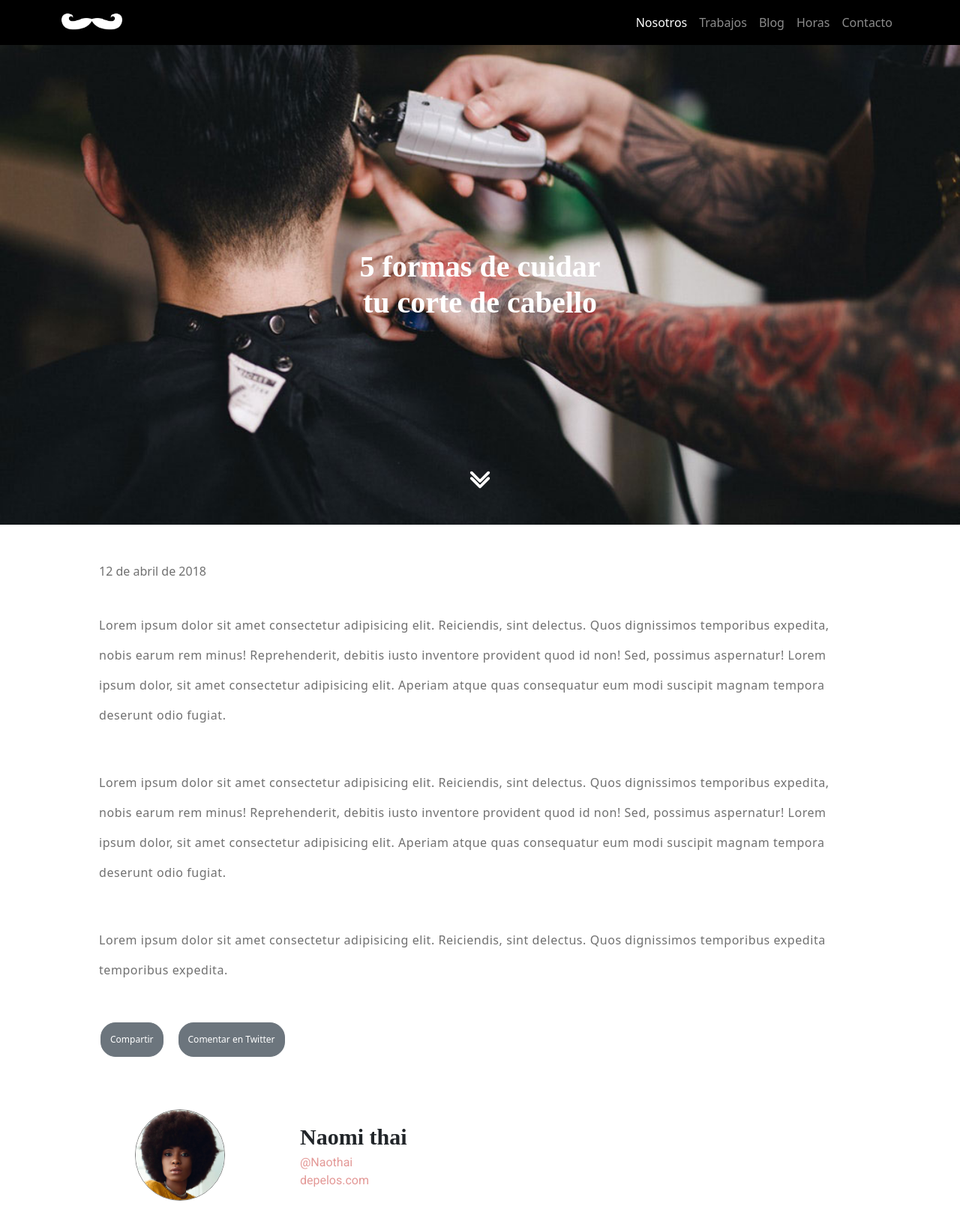
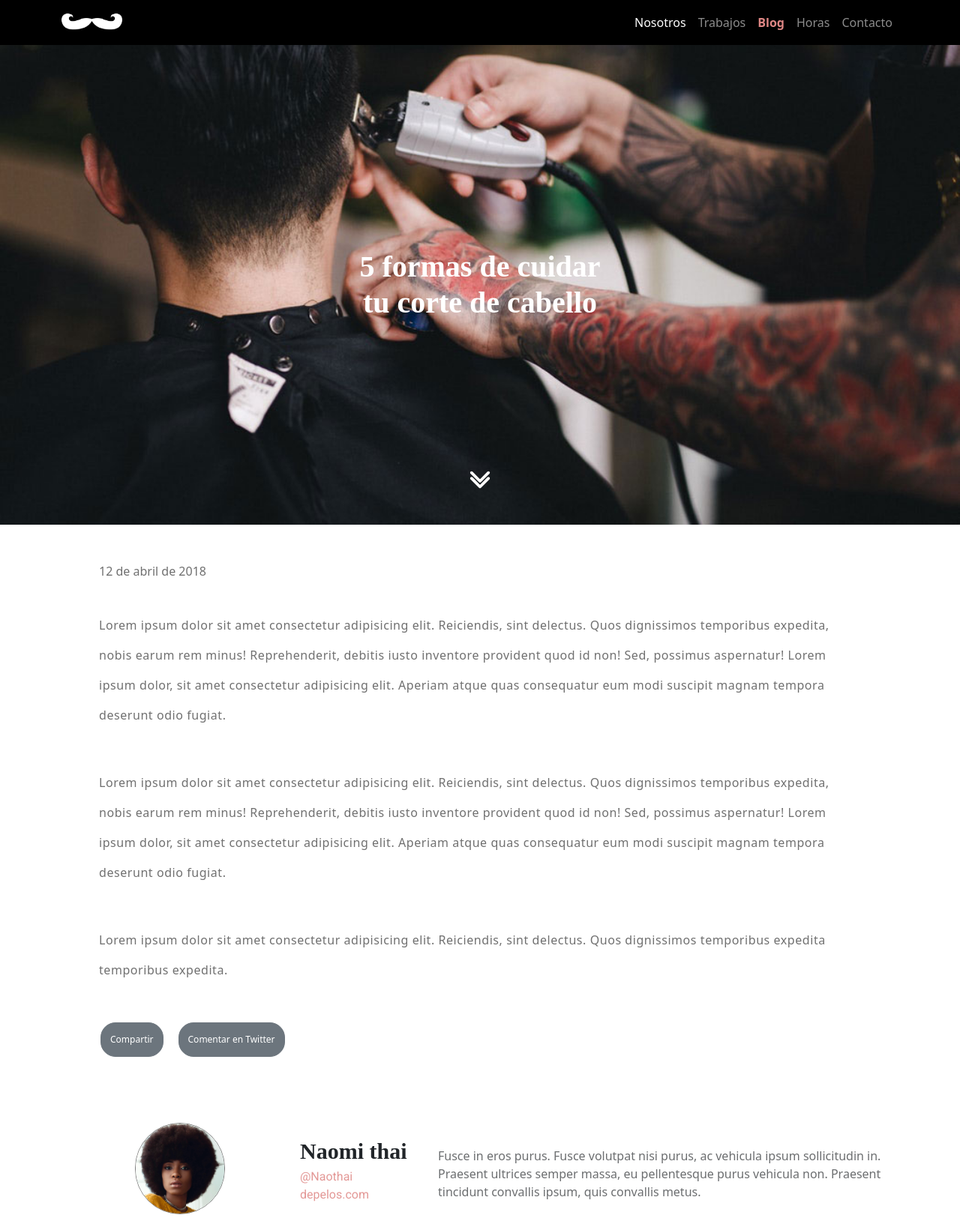
Before and after one commit to TanaAC/barbershop, a plain HTML site: page index.html in a window 1280 px wide. Shown: the top 1641 px of the page at 75% size. Drawn offline with nearby package versions, Linux system fonts and the light colour scheme; a script that the page names is missing; a web font is replaced by a local one.

Commit message:
almost almost finished

```diff
--- a/assets/scss/components/_navbar.scss
+++ b/assets/scss/components/_navbar.scss
@@ -8,3 +8,7 @@
     }
   }
 }
+
+.text-color-pink{
+  color: #DE8684;
+}
--- a/assets/scss/components/_pagination.scss
+++ b/assets/scss/components/_pagination.scss
@@ -1,8 +1,15 @@
-.pagination-button{
+.pagination-button {
   height: 156px;
   display: flex;
   justify-content: center;
   align-items: center;
   margin-top: 50px;
   background-color: $color-grey-light;
+
+  .page-item {
+
   }
+  .page-link {
+
+}
+}
--- a/assets/scss/layout/_data-section.scss
+++ b/assets/scss/layout/_data-section.scss
@@ -1,6 +1,6 @@
 .data-section{
 
-    text-align: start;
+    text-align: center;
 &__name{
     font-family:$ff-playf;
     font-size: $fz-x-larg;
@@ -11,6 +11,7 @@
 @media screen and (min-width: 992px) {
     flex-direction: row;
     justify-content: start;
+    text-align: left;
     margin-left: 100px;
   }
 
@@ -32,7 +33,7 @@
      margin-top: 50px;
      color:$color-nickel;
 
-     @media screen and (min-width: 414px){
+     @media screen and (max-width: 414px){
      display: none;
      }
   }
--- a/index.html
+++ b/index.html
@@ -50,7 +50,7 @@
               <a class="nav-link" href="#">Trabajos</a>
             </li>
             <li class="nav-item">
-              <a class="nav-link" href="#">Blog</a>
+              <a class="nav-link" href="#"> <strong class="text-color-pink">Blog</strong> </a>
             </li>
             <li class="nav-item">
               <a class="nav-link" href="#">Horas</a>
```
Also changed, not shown: assets/css/style.css, 1 other file. Lines whose indentation alone changed are shown as unchanged.
